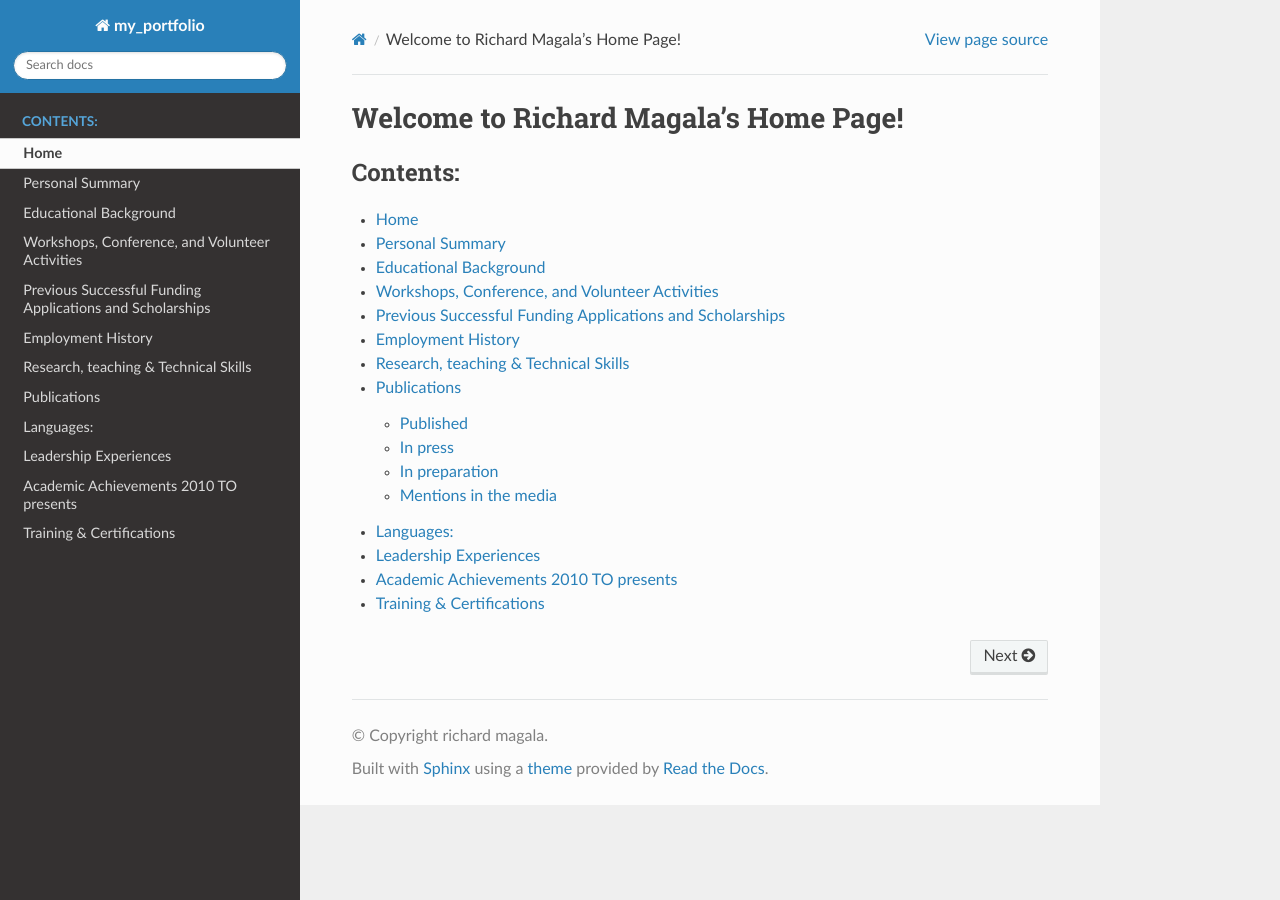
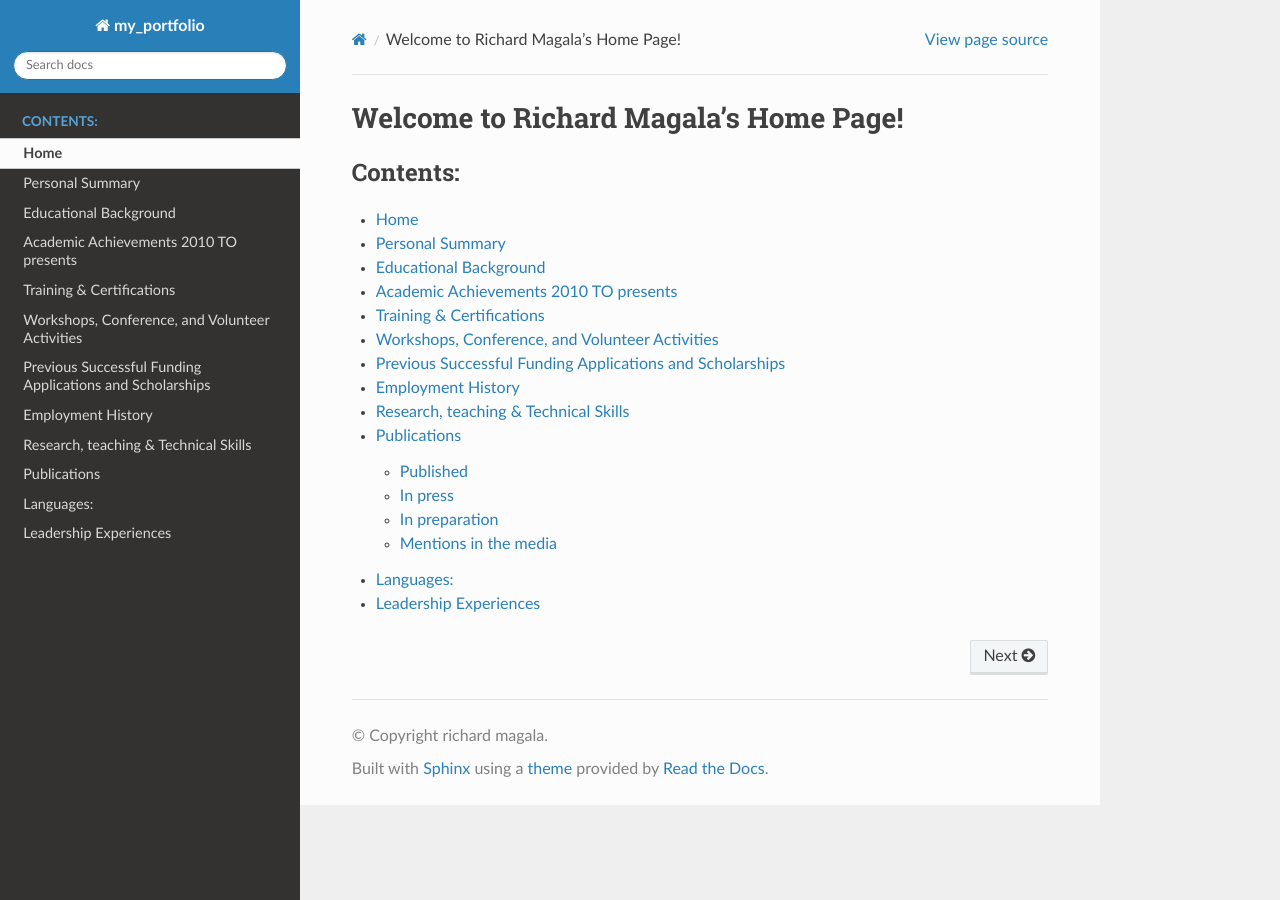
Before and after one commit to MAGALA-RICHARD/portfolio, a Sphinx documentation site: the page built from doc/index.rst, in a window 1280 px wide. Built offline with Sphinx 7.4.7 and the Read the Docs theme 3.1.0, drawn with Linux system fonts in a browser that asks for light colours.

```diff
--- a/doc/index.rst
+++ b/doc/index.rst
@@ -8,8 +8,8 @@ Welcome to Richard Magala's Home Page!
    Home <self>
    intro.rst
    academic_background.rst
+   academic_achievements.rst
    activities.rst
    skills_experiences.rst
    pubs.rst
    leader.rst
-   academic_achievements.rst
```
